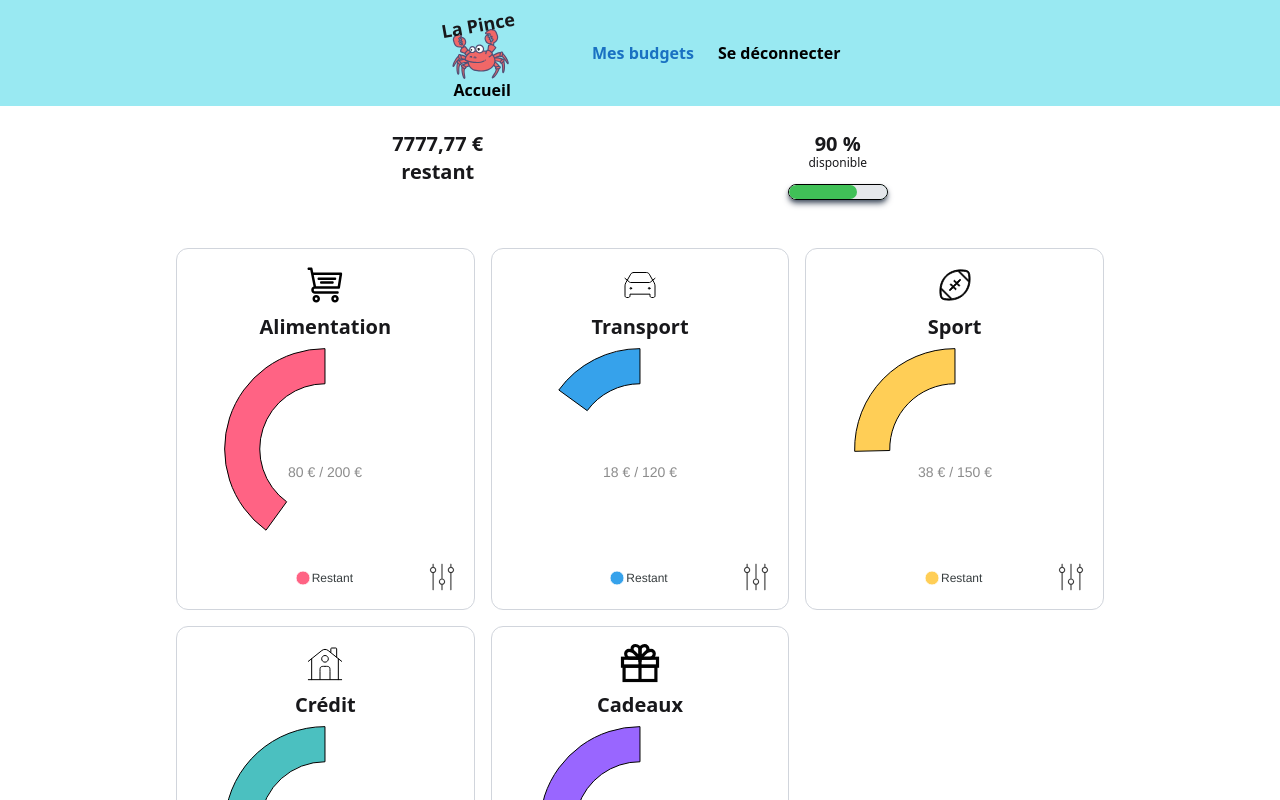
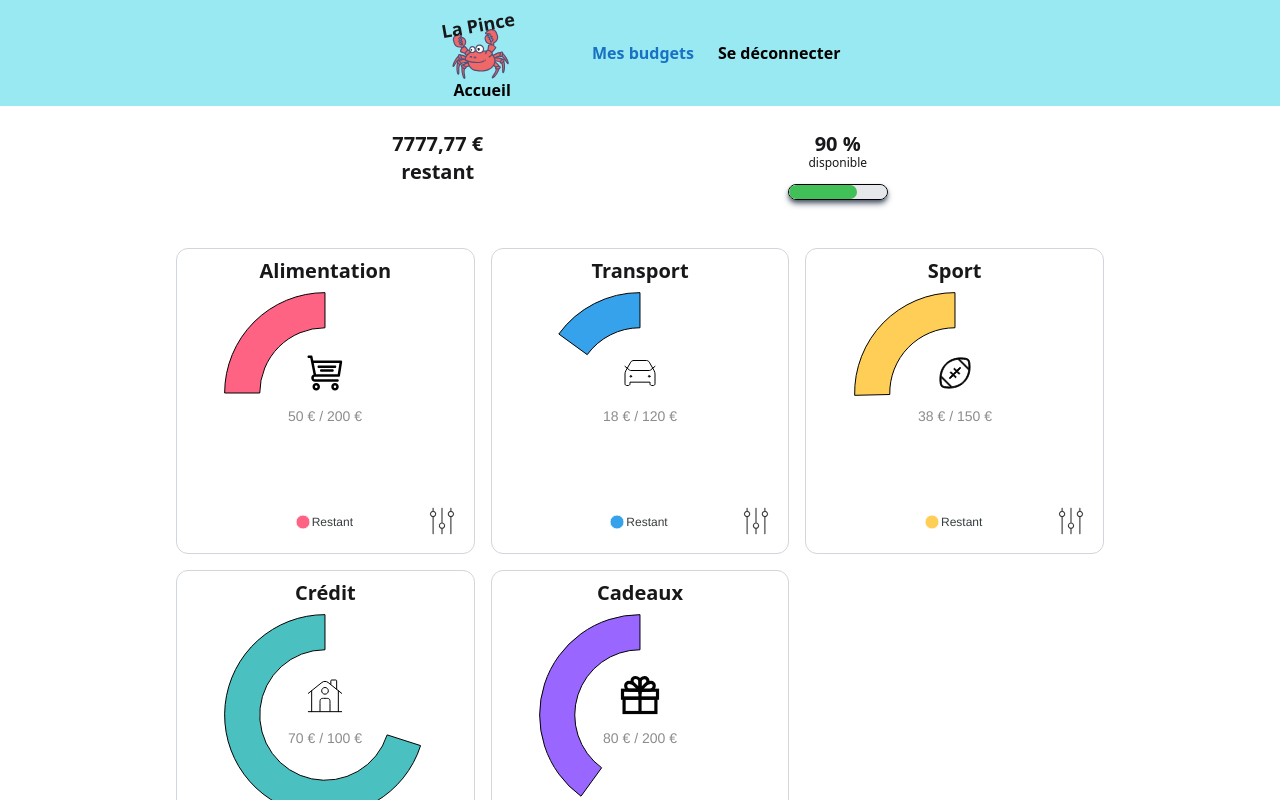
Before and after one commit to martinFretto/LaPince-FrontReact, a React (Vite) app in the folder La pince/: page /budgets in a window 1280 px wide. Shown: the top 800 px of the page. Built offline with nearby package versions, Linux system fonts and the light colour scheme.

Commit message:
dashboard add data

```diff
--- a/La pince/src/components/Donught/index.tsx
+++ b/La pince/src/components/Donught/index.tsx
@@ -1,16 +1,31 @@
 import ReactApexChart from "react-apexcharts";
 import type { ApexOptions } from "apexcharts";
 import { useNavigate } from "react-router-dom";
+import { budgets } from "../../data/budget";
 
 const DonutChart = () => {
 	const navigate = useNavigate();
 
-	const categories = ["test", "Crédit", "Transport", "Vacances"];
-	const series = [450, 157, 255, 1024]; // dépenses
-	const totalBudget = 2000;
+	// map de budgets pour récuperer les informations
+	const categories = budgets.map((budget) => budget.name);
+	const colors = budgets.map((budget) => budget.color);
+	const series = budgets.map((budget) => budget.spent_amount);
+	// récuperation et addition du total des budgets
+	const totalBudget = budgets.reduce(
+		(acc, budget) => acc + budget.allocated_amount,
+		0,
+	);
+	// calcul du montant restant par budget
+	const remainingByBudget = budgets.map(
+		(budget) => budget.allocated_amount - budget.spent_amount,
+	);
+
 	const spent = series.reduce((acc, val) => acc + val, 0);
-	const remaining = totalBudget - spent;
+	// *100 / 100 pour les 2 chiffres apres la virgule
+	const remaining = Math.round((totalBudget - spent) * 100) / 100;
 
+	console.log("spent", spent);
+	console.log("spent", spent);
 	const options: ApexOptions = {
 		chart: {
 			type: "donut",
@@ -19,13 +34,17 @@
 					const selectedIndex = config.dataPointIndex;
 					const selectedCategory = categories[selectedIndex];
 					if (selectedCategory) {
-						navigate(`/${selectedCategory.toLowerCase()}`);
+						navigate(`/budgets/${selectedCategory}`, {
+							state: {
+								budget: budgets[selectedIndex], // on envoi seulement le budget selectionné
+							},
+						});
 					}
 				},
 			},
 		},
 		labels: categories,
-		colors: ["#FFEC99", "#D0BFFF", "#A5D8FF", "#96F2D7"],
+		colors,
 		plotOptions: {
 			pie: {
 				donut: {
@@ -59,9 +78,9 @@
 		},
 		dataLabels: {
 			enabled: true,
-			formatter: (_val: number, opts) => {
-				const value = opts.w.config.series[opts.seriesIndex];
-				return `${value} €`;
+			formatter: (_val, opts) => {
+				const value = remainingByBudget[opts.seriesIndex];
+				return `${Math.round(value * 100) / 100} €`;
 			},
 			style: {
 				colors: ["#000"],
--- a/La pince/src/data/budget.ts
+++ b/La pince/src/data/budget.ts
@@ -3,7 +3,7 @@
 		id: 1,
 		name: "Alimentation",
 		warning_amount: 200.0,
-		spent_amount: 120.0,
+		spent_amount: 150.0,
 		allocated_amount: 200.0,
 		color: "#FF6384",
 		icon: "/budgetsLogo/logo-cart.svg",
--- a/La pince/src/pages/BudgetDetails.tsx
+++ b/La pince/src/pages/BudgetDetails.tsx
@@ -9,6 +9,7 @@
 	if (!budget) {
 		return <div>Budget non trouvé</div>;
 	}
+
 	interface BudgetType {
 		id: number;
 		name: string;
--- a/La pince/src/pages/Budgets.tsx
+++ b/La pince/src/pages/Budgets.tsx
@@ -43,7 +43,7 @@
 								<img
 									src={budget.icon}
 									alt="icone du budget"
-									className="w-10 mb-4"
+									className="w-10 mb-4 absolute mt-22"
 								/>
 								<DonutDetail budget={budget} />
 							</NavLink>
@@ -80,7 +80,7 @@
 						{/* Contenu de la modal */}
 						{/* biome-ignore lint/a11y/useKeyWithClickEvents: <explanation> */}
 						<div
-							className="bg-gray-200  shadow-2xl shadow-gray-700 w-4/5 sm:w-3/4 lg:w-2/3 xl:w-4/7 2xl:w-2/7 p-1 border-black border-2"
+							className="bg-gray-200 shadow-2xl shadow-gray-700 w-4/5 sm:w-3/4 lg:w-2/3 xl:w-4/7 2xl:w-2/7 p-1 border-black border-2"
 							onClick={(e) => e.stopPropagation()} // Empêche la fermeture si on clique sur l'image
 						>
 							<h1>Titre</h1>
@@ -90,7 +90,7 @@
 							<p>champ</p>
 							<button
 								type="button"
-								className="btn bg-[#4DABF7] border-2 border-[#1971C2] rounded-xl text-white mx-auto flex justify-center mt-4"
+								className="btn bg-[#4DABF7] border-2 border-[#1971C2] rounded-2xl text-white mx-auto flex justify-center mt-4"
 							>
 								Valider
 							</button>
```
